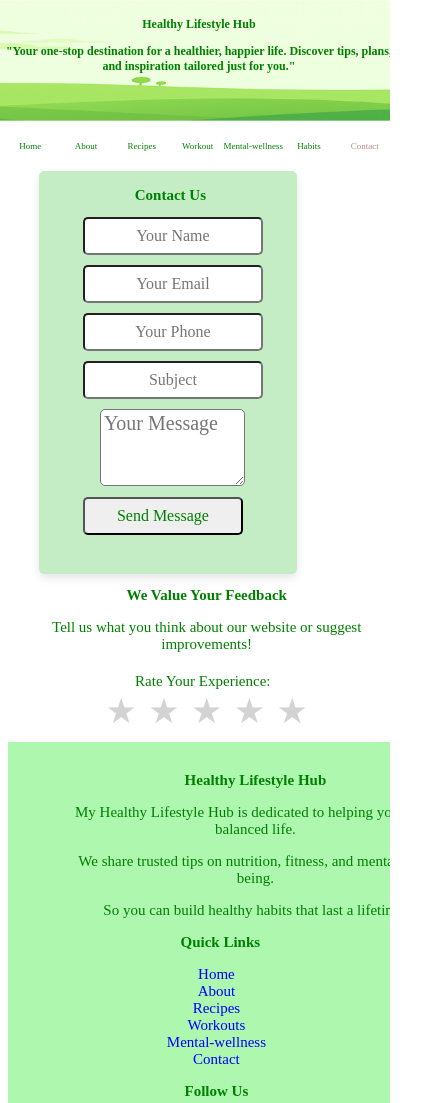
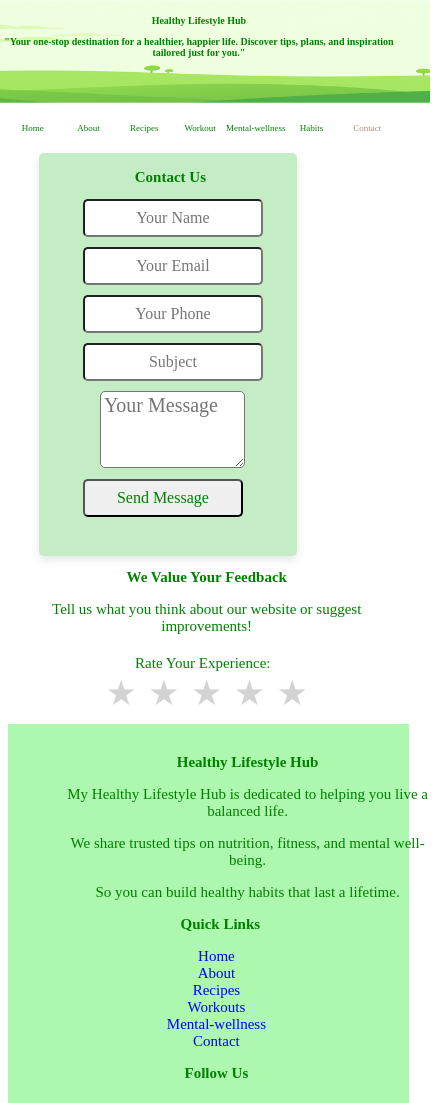
Before and after one commit to akshprojects/Healthy_Lifestyle_Hub, a plain HTML site: page contact.html in a window 390 px wide. Shown: the top 1103 px of the page, 446 px wide, since content can reach past the window. Drawn offline with Linux system fonts and the light colour scheme.

Commit message:
contact.css

```diff
--- a/contact.css
+++ b/contact.css
@@ -1,6 +1,5 @@
 *{
    color: green;
-   font-size: 18px;
    font-family:'Times New Roman', Times, serif,Cambria, Cochin, Georgia;
 }
 .head{
@@ -16,8 +15,6 @@
 body, html {
    margin: 0;
    padding: 0;
-   overflow-x: hidden;
-   color:green;
 }
 
 .head h3{
@@ -110,13 +107,12 @@ body, html {
 .footer{
    background-color:rgb(173, 247, 174);
    color:green;
-   font-size: 20px;
-   margin-top: 1%;
+   font-size: 18px;
 }
 .footerabout{
    float:left;
    padding-top: 3%;
-   padding-left: 10%;
+   padding-left: 8%;
 }
 .footerlinks a{
 text-decoration: none;
@@ -140,7 +136,7 @@ color: blue;
       color:green;
    }
   .head h3{
-   font-size: 12px;
+   font-size: 10px;
    margin-left: -20px;
   }
  .nav a{
@@ -150,7 +146,7 @@ color: blue;
       font-size: 60%;
       flex:unset;
       gap:5%;
-      margin-left: -35px;
+      margin-left: -30px;
    }
    .contact{
       margin:0 10%;
@@ -177,4 +173,5 @@ color: blue;
      .footer{
    padding: 1.5%;
   }
+
 }
```
